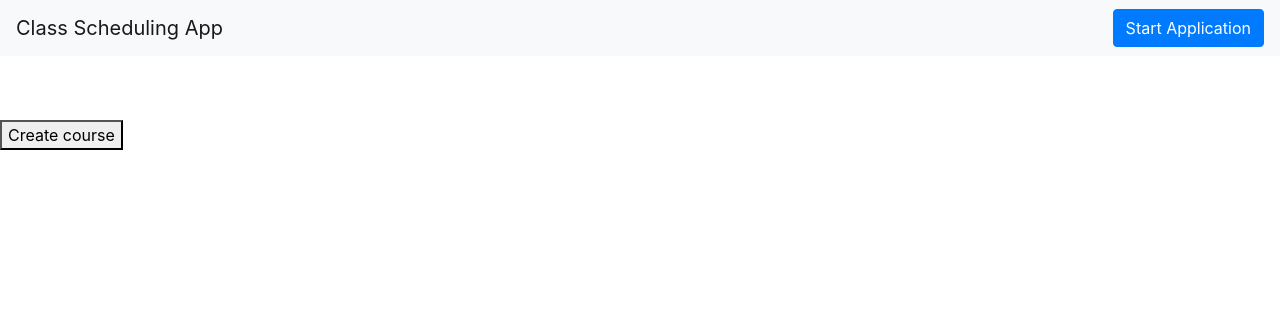
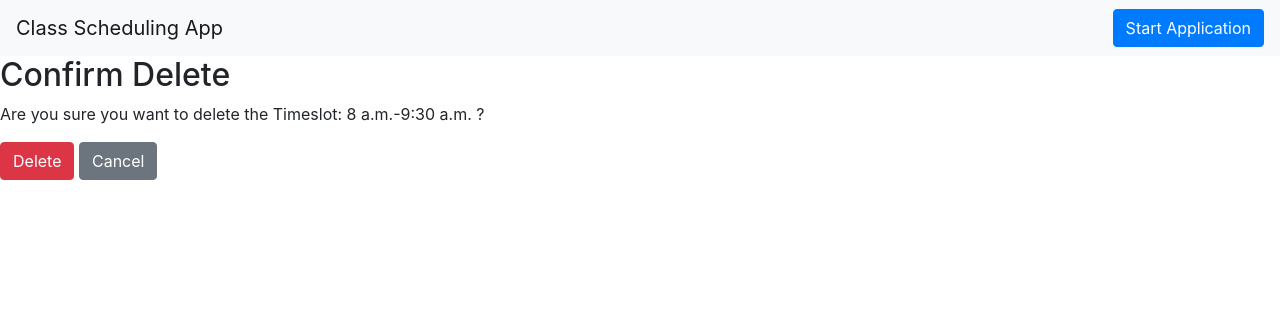
Before and after one commit to everprogrammer/Class_Scheduling_API, a Django app: page /delete_timeslot/2 in a window 1280 px wide. Shown: the top 316 px of the page. Run offline with Django 4.2, Linux system fonts and the light colour scheme; data comes from the database, SQL or seed files in the repository; both versions use the stored data as it was after the commit; some libraries are stand-ins or nearby versions; some web fonts are replaced.

Commit message:
add new design
front-end design for html files with bootstrap

```diff
--- a/schedule/templates/base.html
+++ b/schedule/templates/base.html
@@ -20,7 +20,9 @@
       </nav>
     {% block content %}
     {% endblock %}
-
+    <script src="https://code.jquery.com/jquery-3.5.1.slim.min.js"></script>
+    <script src="https://cdn.jsdelivr.net/npm/@popperjs/core@2.9.2/dist/umd/popper.min.js"></script>
+    <script src="https://stackpath.bootstrapcdn.com/bootstrap/4.5.2/js/bootstrap.min.js"></script>
 
 
 </body>
--- a/schedule/templates/timetable/all_data.html
+++ b/schedule/templates/timetable/all_data.html
@@ -14,6 +14,7 @@
               <a href="{% url 'update_professor' professor.pk %}" class="btn btn-sm btn-primary ml-2">Edit</a>
               <a href="{% url 'delete_professor' professor.pk %}" class="btn btn-sm btn-danger ml-2">Delete</a>
             </li>
+
           {% endfor %}
         </ul>
         <a href="{% url 'create-professor' %}" class="btn btn-sm btn-primary mt-2">Create New Professor</a>
--- a/schedule/templates/timetable/create_classroom.html
+++ b/schedule/templates/timetable/create_classroom.html
@@ -5,7 +5,7 @@
     <form action="" method="post">
         {% csrf_token %}
         {{ form.as_p }}
-        <button type="submit">Create course</button>
+        <button type="submit">Create Classroom</button>
 
     </form>
 {% endblock %}
--- a/schedule/templates/timetable/create_timeslot.html
+++ b/schedule/templates/timetable/create_timeslot.html
@@ -5,7 +5,7 @@
     <form action="" method="post">
         {% csrf_token %}
         {{ form.as_p }}
-        <button type="submit">Create course</button>
+        <button type="submit">Create Timeslot</button>
 
     </form>
 {% endblock %}
--- /dev/null
+++ b/schedule/templates/timetable/timeslot_confirm_delete.html
@@ -0,0 +1,11 @@
+{% extends 'base.html' %}
+
+{% block content %}
+<h2>Confirm Delete</h2>
+<p>Are you sure you want to delete the Timeslot: {{ object.start_time }}-{{object.end_time}} ?</p>
+<form method="post">
+    {% csrf_token %}
+    <button type="submit" class="btn btn-danger">Delete</button>
+    <a href="{% url 'all_data' %}" class="btn btn-secondary">Cancel</a>
+</form>
+{% endblock %}
--- a/schedule/timetable/views.py
+++ b/schedule/timetable/views.py
@@ -1,7 +1,7 @@
 from typing import Any
 from django.db import models
 from django.shortcuts import render, redirect
-from django.urls import reverse
+from django.urls import reverse, reverse_lazy
 from django.views.generic import TemplateView
 from django.views import View
 from django.views.generic import ListView, UpdateView, DeleteView
@@ -15,7 +15,7 @@ class IndexView(TemplateView):
 class CreateCourseView(View):
     template_name = 'timetable/create_course.html'
     form_class = CourseForm
-    success_url = '/'
+    success_url = '/create-course'
 
     def get(self, request):
         form = self.form_class()
@@ -35,7 +35,7 @@ class CreateCourseView(View):
 class CreateProfessorView(View):
     template_name = 'timetable/create_professor.html'
     form_class = ProfessorForm
-    success_url = '/'
+    success_url = '/create-professor'
 
     def get(self, request):
         form = self.form_class()
@@ -56,7 +56,7 @@ class CreateProfessorView(View):
 class CreateClassroomView(View):
     template_name = 'timetable/create_classroom.html'
     form_class = ClassroomForm
-    success_url = '/'
+    success_url = '/create-classroom'
 
     def get(self, request):
         form = self.form_class()
@@ -77,7 +77,7 @@ class CreateClassroomView(View):
 class CreateTimeSlotView(View):
     template_name = 'timetable/create_timeslot.html'
     form_class = TimeSlotForm
-    success_url = '/'
+    success_url = '/create-timeslot'
 
     def get(self, request):
         form = self.form_class()
@@ -104,25 +104,29 @@ class CourseUpdateView(UpdateView):
 
 class CourseDeleteView(DeleteView):
     model = Course
-    fields = '__all__'
-    template_name = 'timetable/create_course.html'
+    success_url = reverse_lazy('all_data')
 
-    def get_success_url(self):
-        return reverse('all_data')
+    def delete(self, request, *args, **kwargs):
+        self.object = self.get_object()
+        self.object.delete()
+        return redirect(self.get_success_url())
 
 class ProfessorUpdateView(UpdateView):
     model = Professor
     fields = ['name', 'courses_taught']
     template_name = 'timetable/create_professor.html'
-    def get_success_url(self) -> str:
+    def get_success_url(self):
         return reverse('all_data')
 
 class ProfessorDeleteView(DeleteView):
     model = Professor
-    template_name = 'timetable/create_professor.html'
+    success_url = reverse_lazy('all_data')
 
-    def get_success_url(self) -> str:
-        return reverse('all_data')
+    def delete(self, request, *args, **kwargs):
+        self.object = self.get_object()
+        self.object.delete()
+        return redirect(self.get_success_url())
+
 
 class ClassroomUpdateView(UpdateView):
     model = Classroom
@@ -134,10 +138,12 @@ class ClassroomUpdateView(UpdateView):
 
 class ClassroomDeleteView(DeleteView):
     model = Classroom
-    template_name = 'timetable/create_classroom.html'
+    success_url = reverse_lazy('all_data')
 
-    def get_success_url(self) -> str:
-        return reverse('all_data')
+    def delete(self, request, *args, **kwargs):
+        self.object = self.get_object()
+        self.object.delete()
+        return redirect(self.get_success_url())
 
 class TimeSlotUpdateView(UpdateView):
     model = TimeSlot
@@ -149,10 +155,12 @@ class TimeSlotUpdateView(UpdateView):
 
 class TimeSlotDeleteView(DeleteView):
     model = TimeSlot
-    template_name = 'timetable/create_timeslot.html'
+    success_url = reverse_lazy('all_data')
 
-    def get_success_url(self) -> str:
-        return reverse('all_data')
+    def delete(self, request, *args, **kwargs):
+        self.object = self.get_object()
+        self.object.delete()
+        return redirect(self.get_success_url())
 
 class AllDataView(View):
     template_name = 'timetable/all_data.html'
```
Also changed, not shown: schedule/templates/timetable/classroom_confirm_delete.html (added, +11 -0 lines), schedule/templates/timetable/course_confirm_delete.html (added, +11 -0 lines), schedule/templates/timetable/create_professor.html (+13 -5 lines), schedule/templates/timetable/professor_confirm_delete.html (added, +11 -0 lines), schedule/db.sqlite3.
